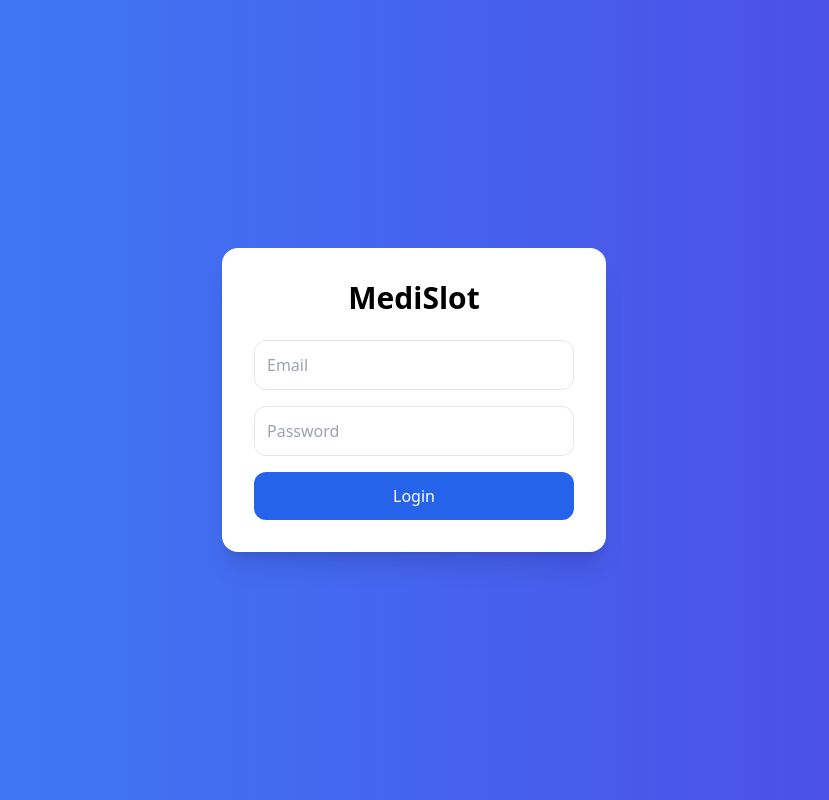
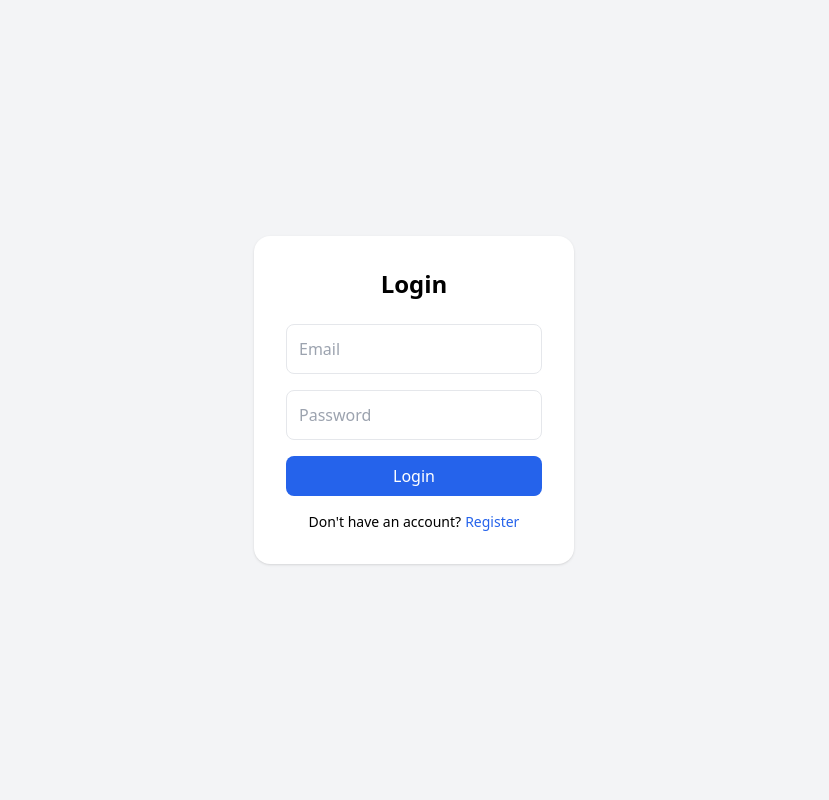
Before and after one commit to singhpalak12344321-alt/medislot, a React (Vite) app: page / in a window 1280 px wide. Shown: the whole page, without its empty margins (226-1055 px from the left). Built offline with nearby package versions, Linux system fonts and the light colour scheme.

Commit message:
Final login system added

```diff
--- a/src/App.jsx
+++ b/src/App.jsx
@@ -2,45 +2,51 @@ import { BrowserRouter, Routes, Route } from "react-router-dom";
 
 import Login from "./pages/Login";
 import Dashboard from "./pages/Dashboard";
-import Doctors from "./pages/DoctorsPage";
+import Doctors from "./pages/Doctors";
 import Appointments from "./pages/Appointments";
+
 import Layout from "./components/Layout";
-import { Toaster } from "react-hot-toast";
+import ProtectedRoute from "./components/ProtectedRoute";
 
 function App() {
   return (
     <BrowserRouter>
-      <Toaster position="top-right" />
       <Routes>
 
-        {/* Login (no sidebar) */}
+        {/* Public Route */}
         <Route path="/" element={<Login />} />
 
-        {/* Pages with sidebar */}
+        {/* Protected Routes */}
         <Route
           path="/dashboard"
           element={
+            <ProtectedRoute>
               <Layout>
                 <Dashboard />
               </Layout>
+            </ProtectedRoute>
           }
         />
 
         <Route
           path="/doctors"
           element={
+            <ProtectedRoute>
               <Layout>
                 <Doctors />
               </Layout>
+            </ProtectedRoute>
           }
         />
 
         <Route
           path="/appointments"
           element={
+            <ProtectedRoute>
               <Layout>
                 <Appointments />
               </Layout>
+            </ProtectedRoute>
           }
         />
 
--- /dev/null
+++ b/src/components/ProtectedRoute.jsx
@@ -0,0 +1,11 @@
+import { Navigate } from "react-router-dom";
+
+export default function ProtectedRoute({ children }) {
+  const isAuth = localStorage.getItem("user");
+
+  if (!isAuth) {
+    return <Navigate to="/" replace />;
+  }
+
+  return children;
+}
--- a/src/pages/Login.jsx
+++ b/src/pages/Login.jsx
@@ -1,19 +1,111 @@
+import { useState } from "react";
 import { useNavigate } from "react-router-dom";
 
 export default function Login() {
+  const [isLogin, setIsLogin] = useState(true);
+  const [email, setEmail] = useState("");
+  const [password, setPassword] = useState("");
+
   const navigate = useNavigate();
 
+  const handleSubmit = () => {
+    // ❗ Empty validation
+    if (!email || !password) {
+      alert("Please fill all fields ⚠️");
+      return;
+    }
+
+    // ❗ Email format check
+    if (!email.includes("@")) {
+      alert("Enter valid email 📧");
+      return;
+    }
+
+    if (isLogin) {
+      // LOGIN
+      const storedUser = JSON.parse(localStorage.getItem("userData"));
+
+      if (!storedUser) {
+        alert("No user found. Please register first ❌");
+        return;
+      }
+
+      if (
+        storedUser.email === email &&
+        storedUser.password === password
+      ) {
+        localStorage.setItem("user", "true");
+        navigate("/dashboard");
+      } else {
+        alert("Invalid Credentials ❌");
+      }
+    } else {
+      // REGISTER
+
+      if (password.length < 4) {
+        alert("Password must be at least 4 characters 🔐");
+        return;
+      }
+
+      const newUser = { email, password };
+
+      localStorage.setItem("userData", JSON.stringify(newUser));
+
+      alert("Registered Successfully 🎉");
+
+      // Reset
+      setIsLogin(true);
+      setEmail("");
+      setPassword("");
+    }
+  };
+
   return (
-    <div className="h-screen flex justify-center items-center bg-gradient-to-r from-blue-500 to-indigo-600">
-      <div className="bg-white p-8 rounded-2xl shadow-xl w-96">
-        <h2 className="text-3xl font-bold mb-6 text-center">MediSlot</h2>
+    <div className="h-screen flex items-center justify-center bg-gray-100">
 
-        <input className="w-full p-3 border mb-4 rounded-xl" placeholder="Email" />
-        <input className="w-full p-3 border mb-4 rounded-xl" placeholder="Password" />
+      <div className="bg-white p-8 rounded-2xl shadow w-80">
 
+        <h2 className="text-2xl font-bold mb-6 text-center">
+          {isLogin ? "Login" : "Register"}
+        </h2>
+
+        {/* Email */}
+        <input
+          type="email"
+          placeholder="Email"
+          className="w-full p-3 border rounded-lg mb-4 focus:ring-2 focus:ring-blue-400"
+          value={email}
+          onChange={(e) => setEmail(e.target.value)}
+        />
+
+        {/* Password */}
+        <input
+          type="password"
+          placeholder="Password"
+          className="w-full p-3 border rounded-lg mb-4 focus:ring-2 focus:ring-blue-400"
+          value={password}
+          onChange={(e) => setPassword(e.target.value)}
+        />
+
+        {/* Button */}
         <button
-          onClick={() => navigate("/dashboard")}
-          className="w-full bg-blue-600 text-white py-3 rounded-xl hover:bg-blue-700">Login</button>
+          onClick={handleSubmit}
+          className="w-full bg-blue-600 text-white py-2 rounded-lg hover:bg-blue-700 transition"
+        >
+          {isLogin ? "Login" : "Register"}
+        </button>
+
+        {/* Toggle */}
+        <p className="text-center mt-4 text-sm">
+          {isLogin ? "Don't have an account?" : "Already have an account?"}
+          <span
+            onClick={() => setIsLogin(!isLogin)}
+            className="text-blue-600 cursor-pointer ml-1 font-medium"
+          >
+            {isLogin ? "Register" : "Login"}
+          </span>
+        </p>
+
       </div>
     </div>
   );
```
Lines whose indentation alone changed are shown as unchanged.
